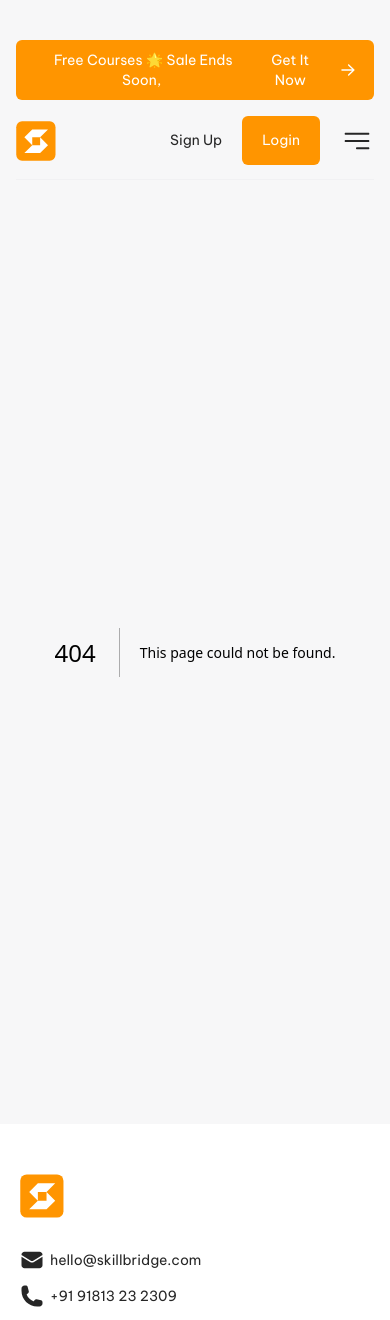
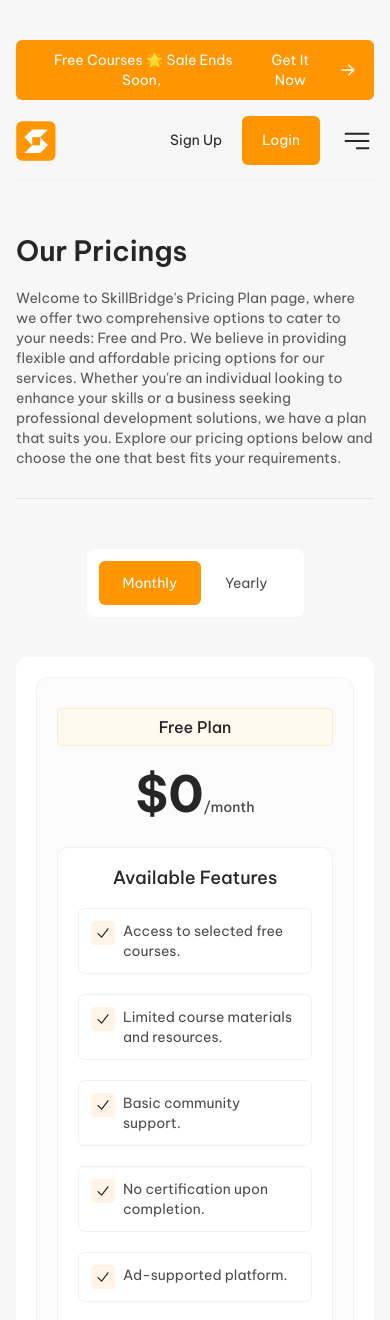
Before and after one commit to Anna-Bala/Online-Course-App, a Next.js app: page /pricing in a window 390 px wide. Before the commit this address had no page. Shown: the top 1320 px of the page. Built offline with nearby package versions, Linux system fonts and the light colour scheme.

Commit message:
Add pricing page for both mobile and desktop

```diff
--- a/app/courses/page.tsx
+++ b/app/courses/page.tsx
@@ -11,7 +11,7 @@ export default function Courses() {
       />
       <div className="flex flex-col gap-5 w-full px-4 lg:px-[60px] 2xl:px-[142px] lg:gap-10 2xl:gap-[50px]">
         {courses.map((course) => (
-          <DetailedCourse course={course} />
+          <DetailedCourse course={course} key={course.id} />
         ))}
       </div>
     </main>
--- /dev/null
+++ b/app/pricing/page.tsx
@@ -0,0 +1,18 @@
+import FAQ from "@/components/faq/FAQ";
+import PageHeader from "@/components/PageHeader";
+import PricingPlans from "@/components/pricingPlans/PricingPlans";
+
+export default function Pricing() {
+  return (
+    <main className="flex min-h-screen flex-col items-center px-4 lg:px-5 2xl:px-[30px]">
+      <PageHeader
+        title="Our Pricings"
+        info="Welcome to SkillBridge's Pricing Plan page, where we offer two comprehensive options to cater to your needs: Free and Pro. We believe in providing flexible and affordable pricing options for our services. Whether you're an individual looking to enhance your skills or a business seeking professional development solutions, we have a plan that suits you. Explore our pricing options below and choose the one that best fits your requirements."
+      />
+      <div className="flex flex-col w-full lg:px-[60px] 2xl:px-[132px]">
+        <PricingPlans />
+        <FAQ />
+      </div>
+    </main>
+  );
+}
--- a/components/Navigation.tsx
+++ b/components/Navigation.tsx
@@ -58,7 +58,7 @@ export default function Navigation() {
   const { isMobile, isLg, is2Xl } = useGetWindowSize();
 
   return (
-    <header className="flex flex-col items-center justify-between px-4 pt-10 mb-[50px] lg:px-5 lg:pt-0 lg:mb-[80px]">
+    <header className="flex flex-col items-center justify-between px-4 pt-10 mb-[50px] lg:px-5 lg:pt-0 lg:mb-[80px 2xl:mb-[109px]">
       <div className="flex items-center justify-center text-absolute-white bg-orange-50 w-full text-center py-[10px] px-4 lg:py-[14px] rounded-md 2xl:rounded-lg mb-4 2xl:mb-5">
         <Typography color={typographyColors.white} variant={typographyVariants.body}>
           Free Courses 🌟 Sale Ends Soon,&nbsp;
--- a/components/faq/FAQ.tsx
+++ b/components/faq/FAQ.tsx
@@ -4,7 +4,7 @@ import faqData from "./faqData";
 
 export default function FAQ() {
   return (
-    <section className="mt-[50px] p-6 bg-absolute-white rounded-xl lg:mt-[100px] lg:flex lg:gap-x-[80px] lg:p-[80px]">
+    <section className="mt-[50px] p-6 bg-absolute-white rounded-xl lg:mt-[100px] lg:flex lg:gap-x-[80px] lg:p-[80px] 2xl:mt-[150px] 2xl:p-[100px]">
       <div className="mb-10 lg:min-w-[408px]">
         <Typography className="mb-1" color={typographyColors.grey15} variant={typographyVariants.h3}>
           Frequently Asked Questions
@@ -18,7 +18,7 @@ export default function FAQ() {
           </a>
         </Typography>
       </div>
-      <div className="flex flex-col gap-5">
+      <div className="flex flex-col gap-5 lg:gap-[30px]">
         {faqData.map((faq) => (
           <SingleQuestion faq={faq} key={faq.question} />
         ))}
--- a/components/faq/SingleQuestion.tsx
+++ b/components/faq/SingleQuestion.tsx
@@ -22,7 +22,7 @@ export default function SingleQuestion({ faq }: Props) {
   const { is2Xl, isLg } = useGetWindowSize();
 
   return (
-    <button className="py-5 px-6 bg-absolute-white border border-white-95 rounded-[10px]" onClick={toggleIsOpen}>
+    <button className="py-5 px-6 bg-absolute-white border border-white-95 rounded-[10px] lg:py-6 lg:px-10 2xl:py-[30px] 2xl:px-[50px] 2xl:rounded-xl" onClick={toggleIsOpen}>
       <div
         className={classNames("flex justify-between items-center", {
           "pb-5": isOpen,
@@ -40,8 +40,8 @@ export default function SingleQuestion({ faq }: Props) {
         </div>
       </div>
       <Typography
-        className={classNames("transition-all ease-in-out delay-150 duration-300 overflow-hidden", {
-          "max-h-[1000px] opacity-100 mt-5": isOpen,
+        className={classNames("text-left transition-all ease-in-out delay-150 duration-300 overflow-hidden", {
+          "max-h-[1000px] opacity-100 mt-5 lg:mt-10 2xl:mt-[50px]": isOpen,
           "max-h-0 opacity-0": !isOpen,
         })}
         color={typographyColors.grey30}
--- a/components/pricingPlans/PricingPlanFeature.tsx
+++ b/components/pricingPlans/PricingPlanFeature.tsx
@@ -1,6 +1,6 @@
 import classNames from "classnames";
 
-import { CheckMarkIcon } from "@/icons";
+import { CheckMarkIcon, CrossIcon } from "@/icons";
 import Typography, { typographyColors, typographyVariants } from "@/components/Typography";
 import useGetWindowSize from "@/hooks/useGetWindowSize";
 
@@ -12,10 +12,12 @@ type Props = {
 export default function PricingPlanFeature({ feature, isUnavailable }: Props) {
   const { is2Xl } = useGetWindowSize();
 
+  const iconSize = is2Xl ? 20 : 16;
+
   return (
     <div className="flex gap-2 p-3 bg-absolute-white border border-white-95 rounded-md w-full" key={feature}>
       <div className={classNames("p-1 rounded h-max", { "bg-orange-95": !isUnavailable, "bg-absolute-white border border-white-95": isUnavailable })}>
-        <CheckMarkIcon size={is2Xl ? 20 : 16} />
+        {isUnavailable ? <CrossIcon size={iconSize} /> : <CheckMarkIcon size={iconSize} />}
       </div>
       <Typography color={typographyColors.grey30} variant={typographyVariants.body}>
         {feature}
--- a/components/pricingPlans/PricingPlans.tsx
+++ b/components/pricingPlans/PricingPlans.tsx
@@ -14,7 +14,7 @@ export default function PricingPlans() {
 
   return (
     <>
-      <div className="p-3 bg-absolute-white rounded-lg w-max mx-auto mb-10">
+      <div className="p-3 bg-absolute-white rounded-lg w-max mx-auto mb-10 lg:mb-[50px]">
         <button
           className={classNames("rounded-md px-6 py-3", {
             "bg-orange-50": isMonthly,
@@ -38,7 +38,7 @@ export default function PricingPlans() {
           </Typography>
         </button>
       </div>
-      <section className="flex flex-col gap-[30px] p-5 bg-absolute-white rounded-xl lg:w-full lg:flex-row">
+      <section className="flex flex-col gap-[30px] p-5 bg-absolute-white rounded-xl lg:w-full lg:flex-row lg:p-[50px] 2xl:p-[80px]">
         {pricingPlans.map((pricingPlan) => (
           <SinglePricingPlan isMonthly={isMonthly} pricingPlan={pricingPlan} key={pricingPlan.id} />
         ))}
--- a/components/pricingPlans/SinglePricingPlan.tsx
+++ b/components/pricingPlans/SinglePricingPlan.tsx
@@ -17,7 +17,7 @@ type Props = {
 
 export default function SinglePricingPlan({ isMonthly, pricingPlan }: Props) {
   return (
-    <section className="px-5 pt-[30px] pb-5 bg-white-99 border border-white-95 rounded-xl lg:flex-grow">
+    <section className="px-5 pt-[30px] pb-5 bg-white-99 border border-white-95 rounded-xl lg:flex-grow lg:px-6 lg:pt-10 lg:pb-6 2xl:px-[30px] 2xl:pt-[50px] 2xl:pb-[30px]">
       <Typography
         className="!text-[16px] !font-medium text-center py-2 px-[22px] mb-[30px] bg-orange-97 border border-orange-90 rounded lg:!text-[18px] lg:mb-[50px] 2xl:!text-[22px]"
         color={typographyColors.grey15}
@@ -40,11 +40,12 @@ export default function SinglePricingPlan({ isMonthly, pricingPlan }: Props) {
         </Typography>
       </div>
 
-      <div className="flex gap-y-5 flex-col items-center p-5 bg-absolute-white border border-white-95 rounded-t-[10px]">
+      <div className="flex gap-y-5 flex-col items-center p-5 bg-absolute-white border border-white-95 rounded-t-[10px] lg:p-[30px] lg:gap-y-6 2xl:p-10">
         <Typography className="!font-medium !text-[18px] 2xl:!text-[20px]" color={typographyColors.grey15} variant={typographyVariants.body}>
           Available Features
         </Typography>
 
+        <div className="flex flex-col w-full gap-y-5 xl:px-[30px]">
           {pricingPlan.availableFeatures.map((feature) => (
             <PricingPlanFeature feature={feature} isUnavailable={false} key={feature} />
           ))}
@@ -53,6 +54,7 @@ export default function SinglePricingPlan({ isMonthly, pricingPlan }: Props) {
             <PricingPlanFeature feature={feature} isUnavailable key={feature} />
           ))}
         </div>
+      </div>
       <LinkButton className="rounded-b-lg rounded-t-none px-6 py-[18px]" href="/login" variant={linkButtonVariants.primary}>
         Get Started
       </LinkButton>
```
Lines whose indentation alone changed are shown as unchanged.
